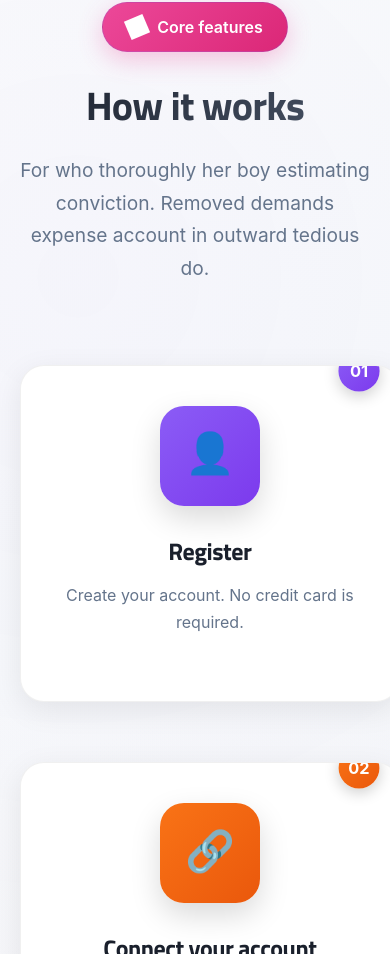
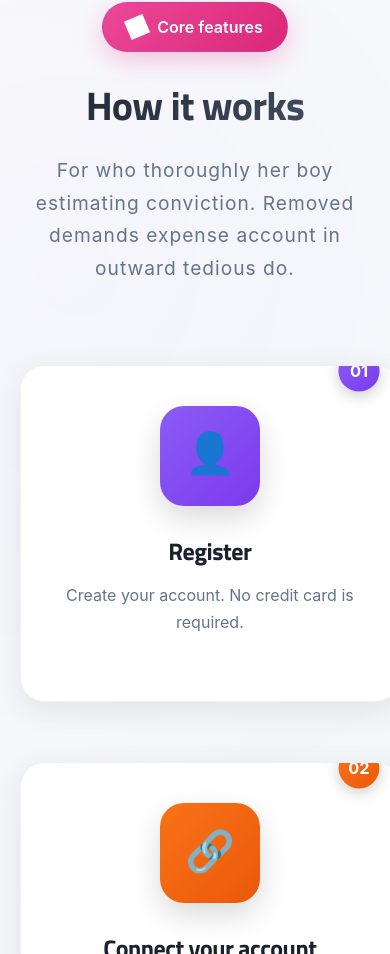
Before and after one commit to girnarhitesh/Frontend, a React (Vite) app: page / in a window 390 px wide. Shown: the part 3822-4776 px from the top of the page. Built offline with nearby package versions, Linux system fonts and the light colour scheme; grey boxes are pictures that could not be loaded; a web font is replaced by a local one.

Commit message:
code change

```diff
--- a/src/assets/Componets/AllHomepage/Card/Card.css
+++ b/src/assets/Componets/AllHomepage/Card/Card.css
@@ -1354,6 +1354,9 @@
     .works-content-section h1{
         font-size: 2.5rem;
     }
+    .works-content-section p{
+        letter-spacing: 1px;
+    }
 
 
 
--- a/src/assets/Componets/AllHomepage/Navigation/Navigation.css
+++ b/src/assets/Componets/AllHomepage/Navigation/Navigation.css
@@ -113,6 +113,7 @@
     opacity: 1;
     pointer-events: auto;
     gap: 5px;
+    margin-top: -2vh;
   }
 
   /* .nav-right {
--- a/src/assets/Componets/Services/Services.css
+++ b/src/assets/Componets/Services/Services.css
@@ -61,4 +61,7 @@
         font-size: 2rem;
   width: 43vh;
     }
+    .services-section span{
+        font-size: 1.2rem;
+    }
 }
```
